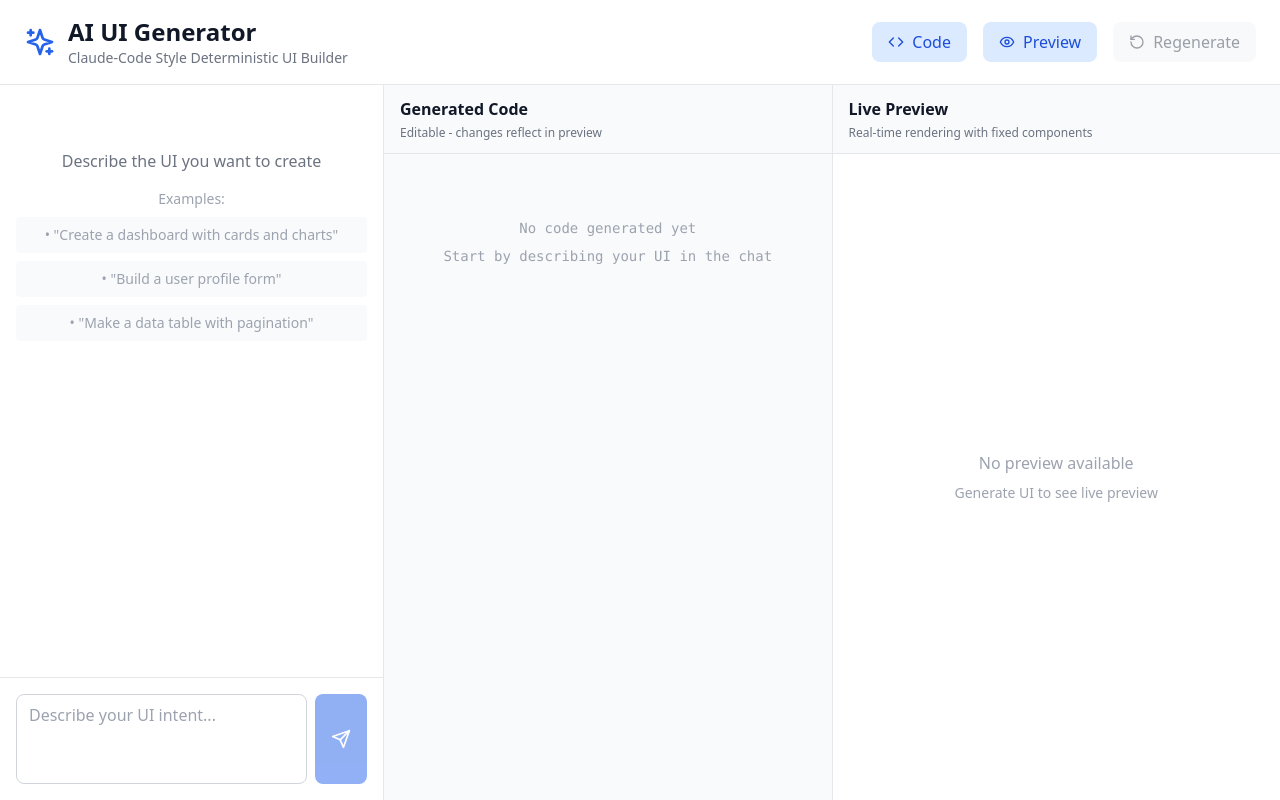
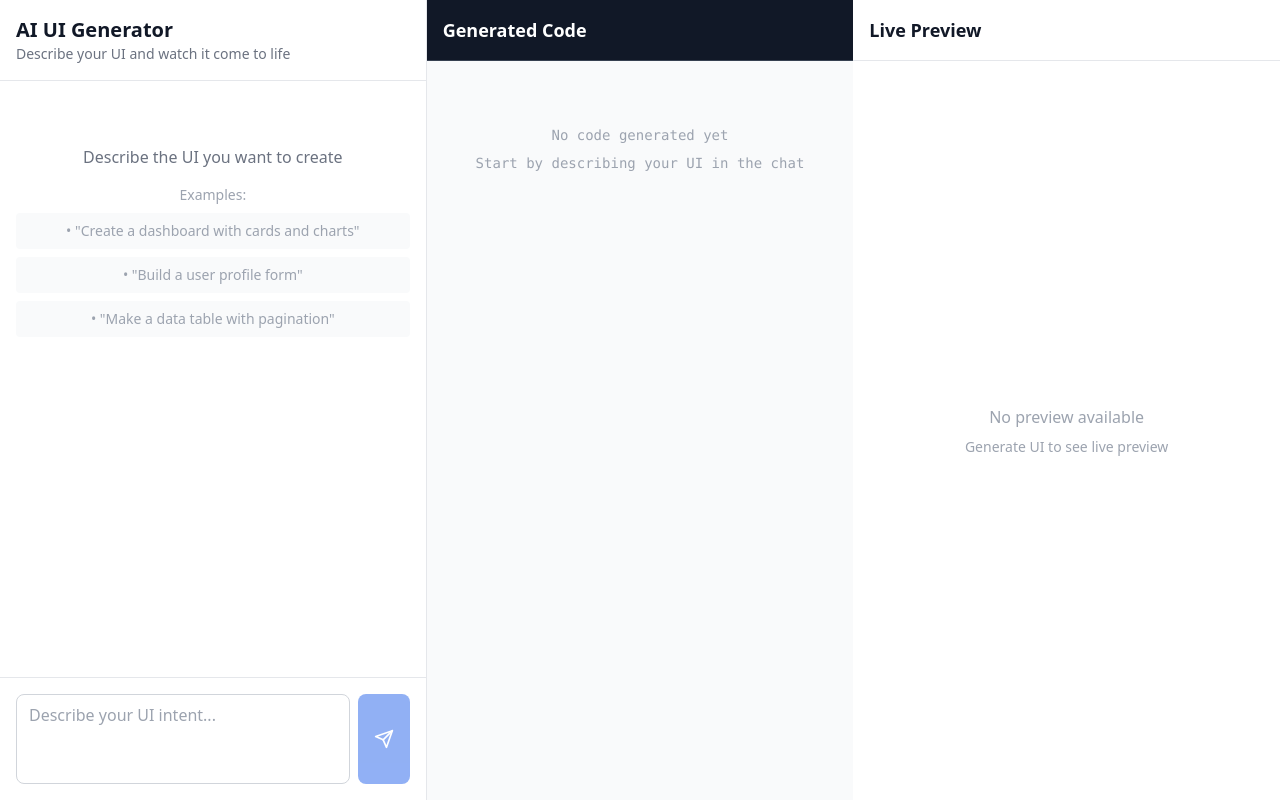
Before and after one commit to WebDeveloper-Tanvir/AI-Agent, a Next.js app: page / in a window 1280 px wide. Built offline with nearby package versions, Linux system fonts and the light colour scheme.

Commit message:
Update page.tsx

```diff
--- a/app/page.tsx
+++ b/app/page.tsx
@@ -1,237 +1,118 @@
 'use client';
 
-import { useState, useEffect } from 'react';
-import { Send, Code, Eye, RotateCcw, Clock, Sparkles, AlertCircle } from 'lucide-react';
-import { Toaster, toast } from 'react-hot-toast';
-import { Version, ChatMessage, GenerationResult, AgentStep } from '@/types';
+import { useState } from 'react';
+import ChatPanel from '@/components/ChatPanel';
 import CodeEditor from '@/components/CodeEditor';
 import Preview from '@/components/Preview';
-import ChatPanel from '@/components/ChatPanel';
-import VersionHistory from '@/components/VersionHistory';
+import { ChatMessage } from '@/types';
+import toast from 'react-hot-toast';
 
 export default function Home() {
+  const [messages, setMessages] = useState<ChatMessage[]>([]);
   const [input, setInput] = useState('');
-  const [messages, setMessages] = useState<ChatMessage[]>([]);
+  const [isGenerating, setIsGenerating] = useState(false);
+  const [generatedCode, setGeneratedCode] = useState('');
   const [currentCode, setCurrentCode] = useState('');
-  const [versions, setVersions] = useState<Version[]>([]);
-  const [isGenerating, setIsGenerating] = useState(false);
-  const [showCode, setShowCode] = useState(true);
-  const [showPreview, setShowPreview] = useState(true);
-  const [currentExplanation, setCurrentExplanation] = useState('');
-  const [agentSteps, setAgentSteps] = useState<AgentStep[]>([]);
 
-  const handleGenerate = async () => {
-    if (!input.trim()) return;
+  const handleSend = async () => {
+    if (!input.trim() || isGenerating) return;
 
     const userMessage: ChatMessage = {
       role: 'user',
       content: input,
-      timestamp: Date.now(),
+      timestamp: new Date().toISOString(),
     };
 
-    setMessages((prev) => [...prev, userMessage]);
+    setMessages(prev => [...prev, userMessage]);
     setInput('');
     setIsGenerating(true);
 
     try {
+      // Call the Next.js API route (which calls your FastAPI backend)
       const response = await fetch('/api/generate', {
         method: 'POST',
-        headers: { 'Content-Type': 'application/json' },
+        headers: {
+          'Content-Type': 'application/json',
+        },
         body: JSON.stringify({
-          userIntent: input,
-          existingCode: currentCode || undefined,
+          prompt: input,
+          currentCode: currentCode || null, // Send existing code for modifications
         }),
       });
 
       if (!response.ok) {
-        const error = await response.json();
-        throw new Error(error.error || 'Generation failed');
+        const errorData = await response.json();
+        throw new Error(errorData.error || 'Failed to generate UI');
       }
 
       const data = await response.json();
-      const result: GenerationResult = data.result;
-      const steps: AgentStep[] = data.steps;
 
-      // Save version
-      const newVersion: Version = {
-        id: Date.now().toString(),
-        code: result.code,
-        timestamp: Date.now(),
-        userPrompt: input,
-        plan: result.plan,
-        explanation: result.explanation,
+      // Add assistant response to chat
+      const assistantMessage: ChatMessage = {
+        role: 'assistant',
+        content: data.explanation || 'UI generated successfully!',
+        timestamp: new Date().toISOString(),
       };
 
-      setVersions((prev) => [...prev, newVersion]);
-      setCurrentCode(result.code);
-      setCurrentExplanation(result.explanation);
-      setAgentSteps(steps);
+      setMessages(prev => [...prev, assistantMessage]);
 
-      // Add AI response
-      const aiMessage: ChatMessage = {
-        role: 'assistant',
-        content: result.explanation,
-        timestamp: Date.now(),
-      };
-      setMessages((prev) => [...prev, aiMessage]);
+      // Update the generated code
+      setGeneratedCode(data.code);
+      setCurrentCode(data.code);
 
       toast.success('UI generated successfully!');
-    } catch (error: any) {
+
+    } catch (error) {
       console.error('Generation error:', error);
-      toast.error(error.message || 'Failed to generate UI');
 
       const errorMessage: ChatMessage = {
         role: 'assistant',
-        content: `Error: ${error.message}`,
-        timestamp: Date.now(),
+        content: `Error: ${error instanceof Error ? error.message : 'Failed to generate UI. Please try again.'}`,
+        timestamp: new Date().toISOString(),
       };
-      setMessages((prev) => [...prev, errorMessage]);
+
+      setMessages(prev => [...prev, errorMessage]);
+      toast.error('Failed to generate UI');
     } finally {
       setIsGenerating(false);
     }
   };
 
-  const handleRegenerate = async () => {
-    if (messages.length === 0) return;
-
-    const lastUserMessage = [...messages].reverse().find(m => m.role === 'user');
-    if (lastUserMessage) {
-      setInput(lastUserMessage.content);
-      await handleGenerate();
-    }
-  };
-
-  const handleRollback = (version: Version) => {
-    setCurrentCode(version.code);
-    setCurrentExplanation(version.explanation);
-    toast.success('Rolled back to previous version');
-  };
-
-  const handleCodeEdit = (newCode: string) => {
-    setCurrentCode(newCode);
-  };
-
   return (
-    <div className="h-screen flex flex-col bg-gray-50">
-      <Toaster position="top-right" />
-
-      {/* Header */}
-      <header className="bg-white border-b border-gray-200 px-6 py-4">
-        <div className="flex items-center justify-between">
-          <div className="flex items-center space-x-3">
-            <Sparkles className="w-8 h-8 text-blue-600" />
-            <div>
-              <h1 className="text-2xl font-bold text-gray-900">AI UI Generator</h1>
-              <p className="text-sm text-gray-500">Claude-Code Style Deterministic UI Builder</p>
+    <div className="flex h-screen bg-gray-50">
+      {/* Chat Panel - Left */}
+      <div className="w-1/3 bg-white border-r border-gray-200 flex flex-col">
+        <div className="p-4 border-b border-gray-200">
+          <h1 className="text-xl font-bold text-gray-900">AI UI Generator</h1>
+          <p className="text-sm text-gray-500">Describe your UI and watch it come to life</p>
         </div>
-          </div>
-
-          <div className="flex items-center space-x-4">
-            <button
-              onClick={() => setShowCode(!showCode)}
-              className={`px-4 py-2 rounded-lg flex items-center space-x-2 ${
-                showCode ? 'bg-blue-100 text-blue-700' : 'bg-gray-100 text-gray-700'
-              }`}
-            >
-              <Code className="w-4 h-4" />
-              <span>Code</span>
-            </button>
-            <button
-              onClick={() => setShowPreview(!showPreview)}
-              className={`px-4 py-2 rounded-lg flex items-center space-x-2 ${
-                showPreview ? 'bg-blue-100 text-blue-700' : 'bg-gray-100 text-gray-700'
-              }`}
-            >
-              <Eye className="w-4 h-4" />
-              <span>Preview</span>
-            </button>
-            <button
-              onClick={handleRegenerate}
-              disabled={isGenerating || messages.length === 0}
-              className="px-4 py-2 bg-gray-100 text-gray-700 rounded-lg hover:bg-gray-200 disabled:opacity-50 flex items-center space-x-2"
-            >
-              <RotateCcw className="w-4 h-4" />
-              <span>Regenerate</span>
-            </button>
-          </div>
-        </div>
-      </header>
-
-      {/* Main Content */}
-      <div className="flex-1 flex overflow-hidden">
-        {/* Left Panel - Chat */}
-        <div className="w-96 border-r border-gray-200 bg-white flex flex-col">
         <ChatPanel
           messages={messages}
           input={input}
           onInputChange={setInput}
-            onSend={handleGenerate}
+          onSend={handleSend}
           isGenerating={isGenerating}
         />
       </div>
 
-        {/* Middle Panel - Code Editor */}
-        {showCode && (
-          <div className="flex-1 border-r border-gray-200 bg-white flex flex-col">
-            <div className="px-4 py-3 border-b border-gray-200 bg-gray-50">
-              <h2 className="font-semibold text-gray-900">Generated Code</h2>
-              <p className="text-xs text-gray-500 mt-1">Editable - changes reflect in preview</p>
+      {/* Code Editor - Middle */}
+      <div className="w-1/3 bg-gray-900 flex flex-col">
+        <div className="p-4 border-b border-gray-700">
+          <h2 className="text-lg font-semibold text-white">Generated Code</h2>
         </div>
-            <CodeEditor code={currentCode} onChange={handleCodeEdit} />
-          </div>
-        )}
-
-        {/* Right Panel - Preview */}
-        {showPreview && (
-          <div className="flex-1 bg-white flex flex-col">
-            <div className="px-4 py-3 border-b border-gray-200 bg-gray-50">
-              <h2 className="font-semibold text-gray-900">Live Preview</h2>
-              <p className="text-xs text-gray-500 mt-1">Real-time rendering with fixed components</p>
-            </div>
-            <Preview code={currentCode} />
-          </div>
-        )}
+        <CodeEditor
+          code={generatedCode}
+          onChange={setGeneratedCode}
+        />
       </div>
 
-      {/* Bottom Panel - Explanation & Version History */}
-      {(currentExplanation || versions.length > 0) && (
-        <div className="border-t border-gray-200 bg-white">
-          <div className="grid grid-cols-2 divide-x divide-gray-200">
-            {/* Explanation */}
-            {currentExplanation && (
-              <div className="p-4">
-                <div className="flex items-center space-x-2 mb-2">
-                  <AlertCircle className="w-4 h-4 text-blue-600" />
-                  <h3 className="font-semibold text-gray-900">AI Explanation</h3>
+      {/* Preview - Right */}
+      <div className="w-1/3 bg-white flex flex-col">
+        <div className="p-4 border-b border-gray-200">
+          <h2 className="text-lg font-semibold text-gray-900">Live Preview</h2>
         </div>
-                <p className="text-sm text-gray-700">{currentExplanation}</p>
-
-                {agentSteps.length > 0 && (
-                  <div className="mt-3 space-y-2">
-                    <p className="text-xs font-medium text-gray-500">Agent Steps:</p>
-                    {agentSteps.map((step, idx) => (
-                      <div key={idx} className="text-xs text-gray-600 bg-gray-50 p-2 rounded">
-                        <span className="font-medium capitalize">{step.step}:</span> Completed
+        <Preview code={generatedCode} />
       </div>
-                    ))}
-                  </div>
-                )}
-              </div>
-            )}
-
-            {/* Version History */}
-            {versions.length > 0 && (
-              <div className="p-4">
-                <div className="flex items-center space-x-2 mb-2">
-                  <Clock className="w-4 h-4 text-blue-600" />
-                  <h3 className="font-semibold text-gray-900">Version History</h3>
-                </div>
-                <VersionHistory versions={versions} onRollback={handleRollback} />
-              </div>
-            )}
-          </div>
-        </div>
-      )}
     </div>
   );
 }
```
Lines whose indentation alone changed are shown as unchanged.
